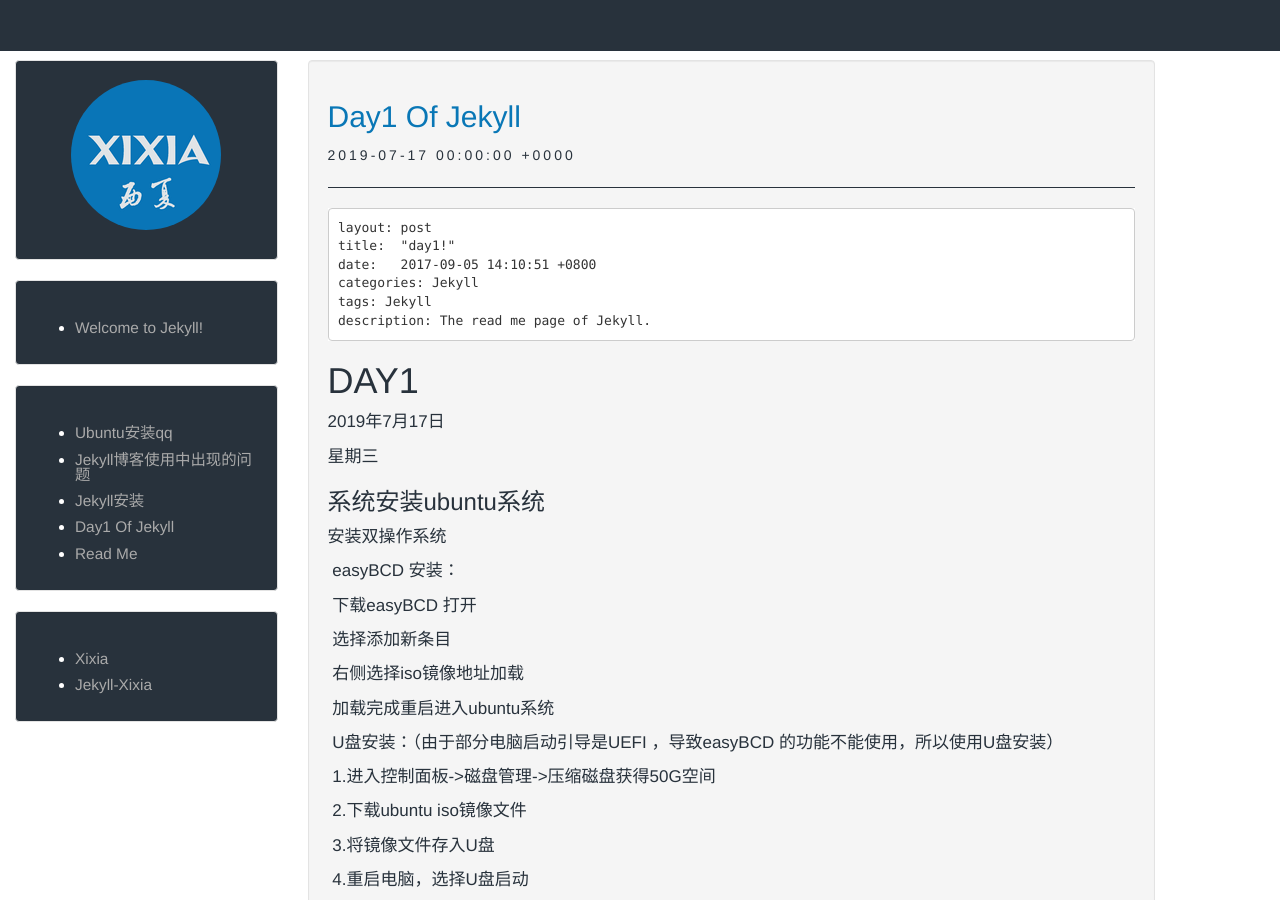
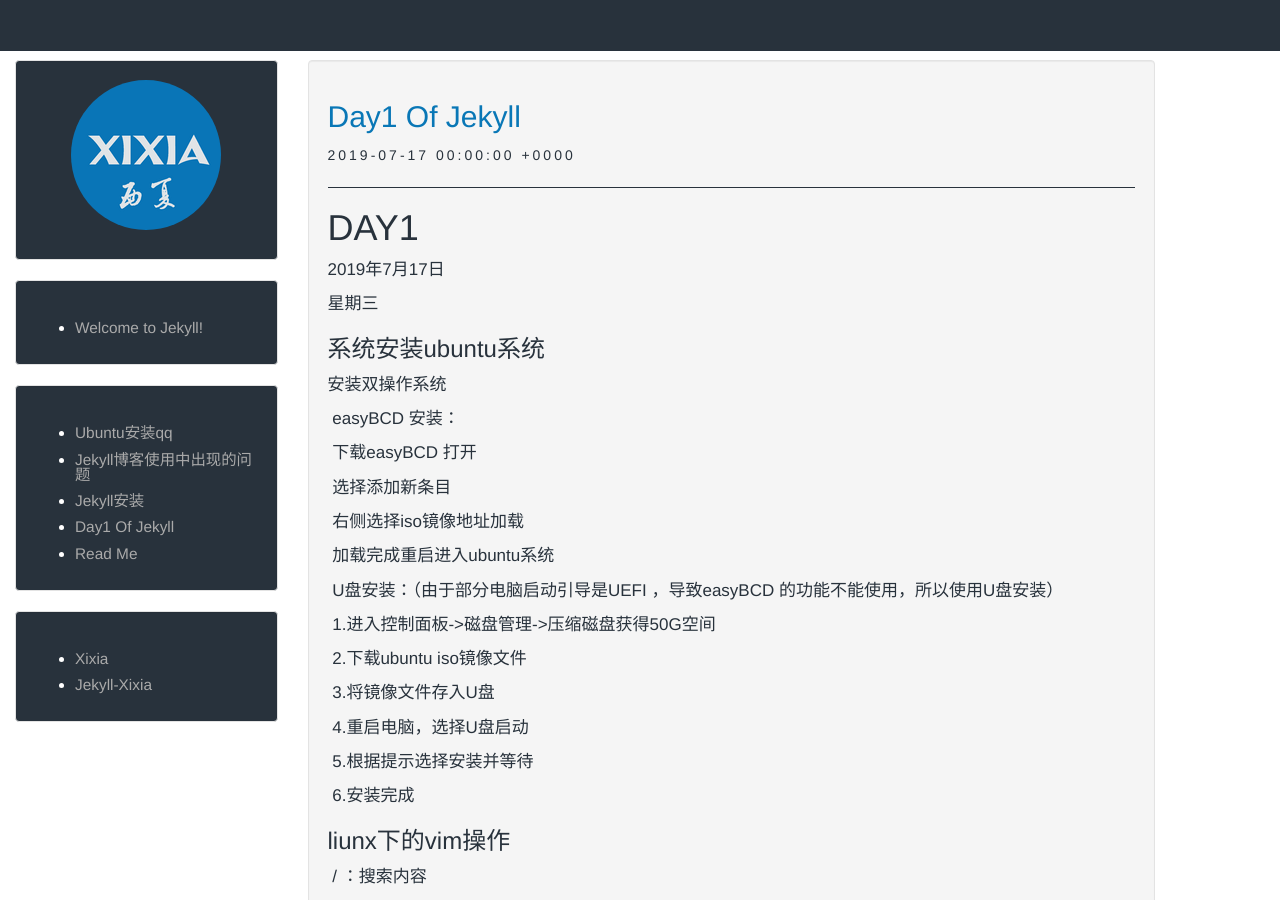
Before and after one commit to Nijiancheng/nijiancheng.github.io, a Jekyll site: the page built from _posts/2019-07-17-day1-of-jekyll.md, in a window 1280 px wide and 900 px high. Built offline with Jekyll 4.4.1, drawn with Linux system fonts in a browser that asks for light colours; our own code applies the rules of GitHub Pages for plain Markdown files.

````diff
--- a/_posts/2019-07-17-day1-of-jekyll.md
+++ b/_posts/2019-07-17-day1-of-jekyll.md
@@ -1,14 +1,3 @@
-```
-layout: post
-title:  "day1!"
-date:   2017-09-05 14:10:51 +0800
-categories: Jekyll
-tags: Jekyll
-description: The read me page of Jekyll.
-```
-
-
-
 # DAY1
 
 2019年7月17日
````
Also changed, not shown: _posts/2019-07-18-jekyll博客使用中出现的问题.markdown (+3 -3 lines), _posts/2019-07-18-ubuntu安装QQ.markdown (+5 -5 lines), assets/images/2019-07-18 09-31-04下载ubuntuQQ命令.png (added), assets/images/2019-07-18 09-31-42QQ下载所在文件.png (added), assets/images/2019-07-18 09-32-44QQ文件启动.png (added), assets/images/2019-07-18 09-32-44找到qq.png (added), assets/images/2019-07-18 11-47-06服务端口被占用报错信息.png (added), assets/images/2019-07-18 11-51-44占用端口的服务.png (added), assets/images/2019-07-18 11-52-19停掉占用端口的服务.png (added), 1 other file.
